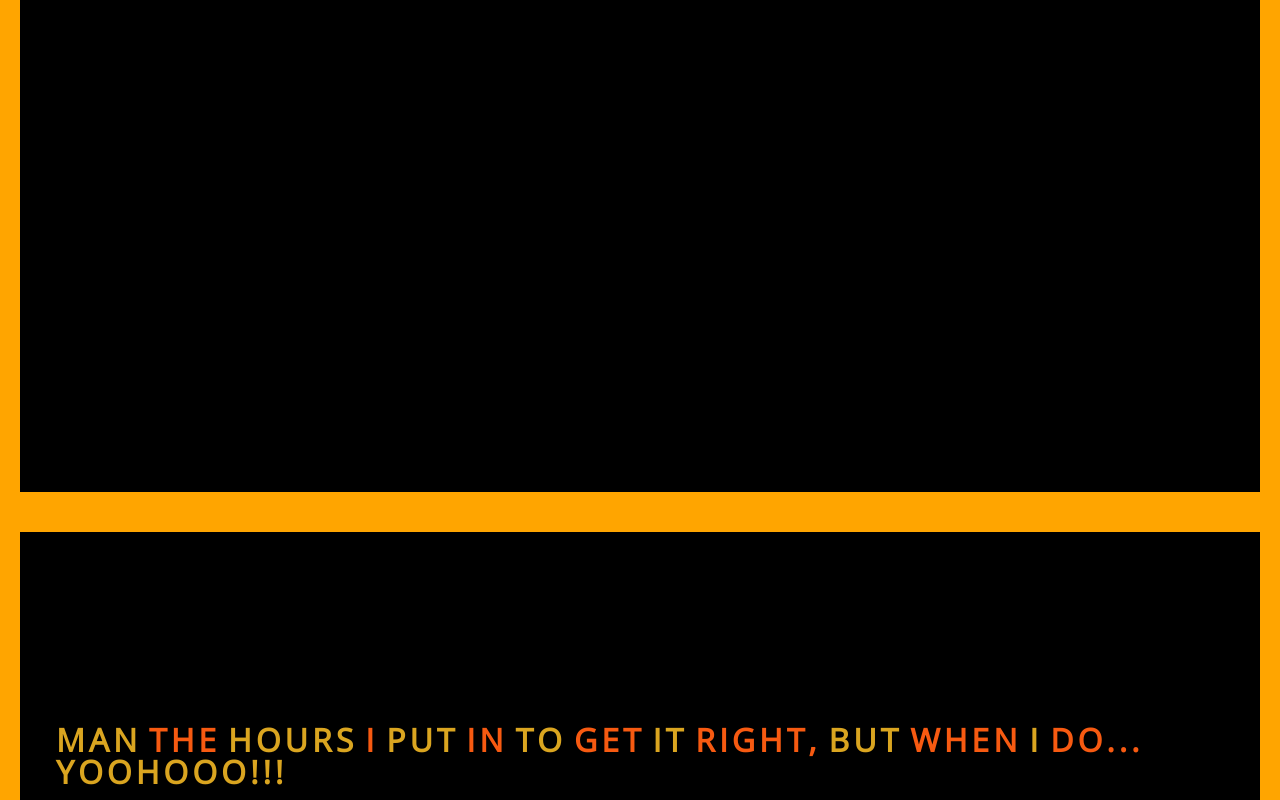
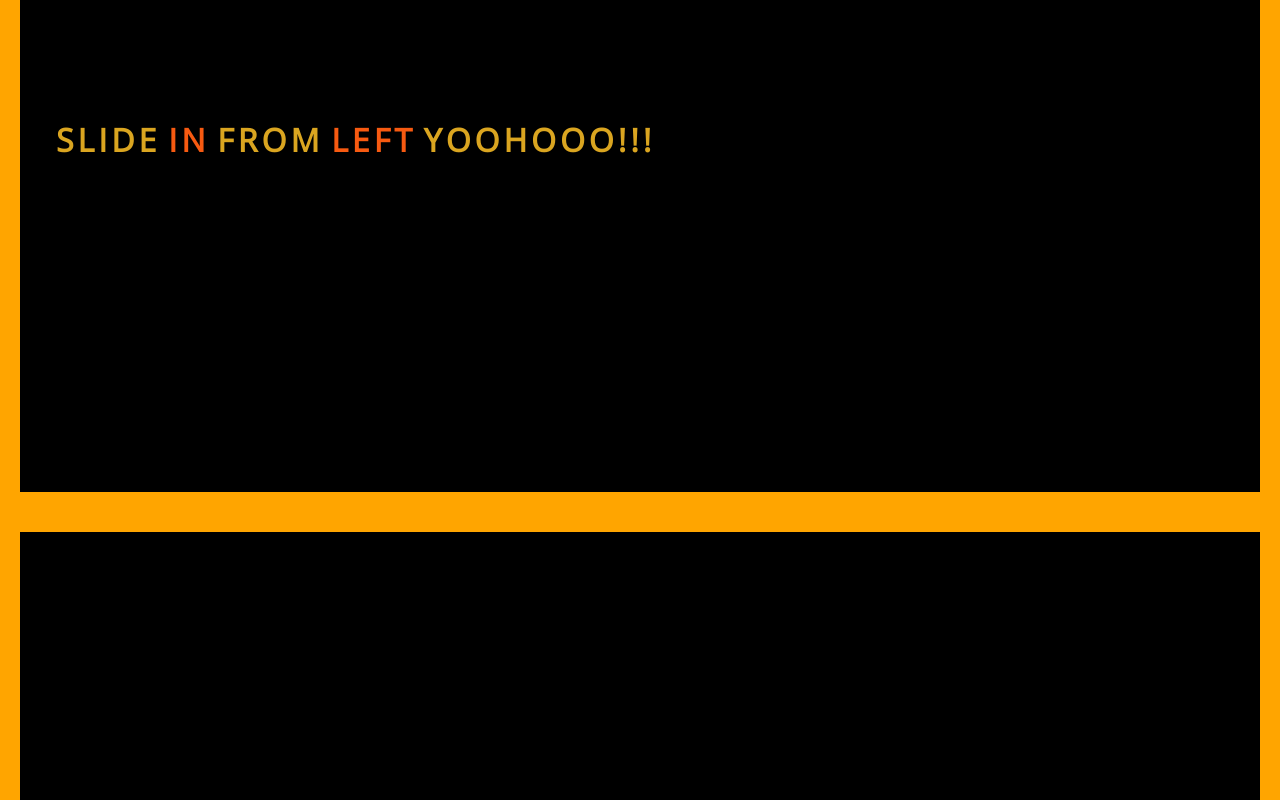
Before and after one commit to xxrobone/components_lib, a Next.js app: page /textefx in a window 1280 px wide. Shown: the part 2080-2880 px from the top of the page. Built offline with nearby package versions, Linux system fonts and the light colour scheme.

Commit message:
text style highlight

```diff
--- a/app/components/TextEffects/TextWordAnimation.js
+++ b/app/components/TextEffects/TextWordAnimation.js
@@ -1,8 +1,8 @@
 'use client';
 import React, { useRef, useState, useEffect } from 'react';
-import styles from './TextWordAnimation.module.scss';
+import './TextWordAnimation.scss';
 
-const TextWordAnimation = ({ text }) => {
+const TextWordAnimation = ({ text, animationStyle }) => {
   const [isIntersecting, setIsIntersecting] = useState(false);
   const ref = useRef();
   /* const letterRef = useRef(); */
@@ -22,18 +22,18 @@ const TextWordAnimation = ({ text }) => {
 
   useEffect(() => {
     if (isIntersecting) {
-      ref.current.classList.add(`${styles.animate}`);
-      ref.current.classList.remove(`${styles.stop}`);
+      ref.current.classList.add(`animate`);
+      ref.current.classList.remove(`stop`);
       ref.current.querySelectorAll('span').forEach((el, i) => {
-        el.classList.add(`${styles.animate}`);
-        el.classList.add(`${styles.fadeInRight}`);
-        el.classList.remove(`${styles.stop}`);
+        el.classList.add(`animate`);
+        el.classList.add(animationStyle);
+        el.classList.remove(`stop`);
         el.style.animationDelay = `${i * 200}ms`;
         el.style.display = 'inline-block';
       });
     } else {
-      ref.current.classList.remove(`${styles.animate}`);
-      ref.current.classList.add(`${styles.stop}`);
+      ref.current.classList.remove(`animate`);
+      ref.current.classList.add(`stop`);
       /*  ref.current.querySelectorAll('span').forEach((el) => {
         console.log(el);
         el.classList.remove(`${styles.animate}`);
@@ -43,13 +43,10 @@ const TextWordAnimation = ({ text }) => {
   }, [isIntersecting]);
 
   return (
-    <h2
-      ref={ref}
-      className={`${styles.textSplit} ${styles.fadeInRight} ${styles.stop}`}
-    >
+    <h2 ref={ref} className={`textSplit ${animationStyle} stop`}>
       {text.split(' ').map((word, idx) => {
         return (
-          <span key={idx} className={`${styles.stop}`}>
+          <span key={idx} className={`stop}`}>
             {word}
           </span>
         );
--- a/app/components/TextEffects/TextWordAnimation.module.scss
+++ b/app/components/TextEffects/TextWordAnimation.scss
@@ -5,8 +5,9 @@
     animation-duration: 1s;
     -webkit-animation-fill-mode: both;
     animation-fill-mode: both;
-    -webkit-animation-timing-function: cubic-bezier(0.175, 0.885, 0.32, 1.275);
-            animation-timing-function: cubic-bezier(0.175, 0.885, 0.32, 1.275);
+    /* -webkit-animation-timing-function: cubic-bezier(0.175, 0.885, 0.32, 1.275);
+            animation-timing-function: cubic-bezier(0.175, 0.885, 0.32, 1.275); */
+            animation-timing-function: cubic-bezier(0.075, 0.82, 0.165, 1);
 }
 
 .stop {
@@ -30,36 +31,41 @@
 
 /* Slide Animations */
 .slideInLeft {
-    -webkit-animation-name: slideInLeft;
-    animation-name: slideInLeft;
+    -webkit-animation-name: slideLeft;
+    animation-name: slideLeft;
+    /* -webkit-transform: translateX(50vw);
+    -ms-transform: translateX(50vw);
+        transform: translateX(50vw); */
+        opacity: 0;
 }
 
 .slideInLeft:nth-child(odd) {
-    -webkit-animation-name: slideInLeft;
-    animation-name: slideInLeft;
-	    -webkit-transform: translateX(100vw);
-    -ms-transform: translateX(100vw);
-        transform: translateX(100vw);
+    -webkit-animation-name: slideLeft;
+    animation-name: slideLeft;
 }
 
-@-webkit-keyframes slideInLeft {
+@-webkit-keyframes slideLeft {
     from {
-        -webkit-transform: translateX(-100vw);
-        transform: translateX(-100vw);
+        -webkit-transform: translateX(50vw);
+        transform: translateX(50vw);
+        opacity: 1;
 }
 to {
     -webkit-transform: translateX(0);
     transform: translateX(0);
+    opacity: 1;
 }}
 
-@keyframes slideInLeft {
+@keyframes slideLeft {
     from {
-        -webkit-transform: translateX(-100vw);
-        transform: translateX(-100vw);
+        -webkit-transform: translateX(50vw);
+        transform: translateX(50vw);
+        opacity: 1;
 }
 to {
     -webkit-transform: translateX(0);
     transform: translateX(0);
+    opacity: 1;
 }}
 /* ---------------------- */
 
@@ -70,8 +76,8 @@ to {
 @-webkit-keyframes fadeInRight {
     from {
     opacity: 0;
-    -webkit-transform: translateX(5rem);
-    transform: translateX(5rem);
+    -webkit-transform: translateX(-20rem);
+    transform: translateX(-20rem);
 }
 to {
     opacity: 1;
@@ -81,8 +87,8 @@ to {
 @keyframes fadeInRight {
     from {
     opacity: 0;
-    -webkit-transform: translateX(2.5rem);
-    transform: translateX(2.5rem);
+    -webkit-transform: translateX(-20rem);
+    transform: translateX(-20rem);
 }
 to {
     opacity: 1;
@@ -93,17 +99,17 @@ to {
 
 .highlightText:nth-child(odd){
     padding:0 10px;
-    background: -webkit-gradient(linear, left top, right top, color-stop(50%, #575757), color-stop(50%, transparent));
-    background: -o-linear-gradient(left, #575757 50%, transparent 50%);
-    background: linear-gradient(to right, #575757 50%, transparent 50%);
+    background: -webkit-gradient(linear, left top, right top, color-stop(50%, #11606e9a), color-stop(50%, transparent));
+    background: -o-linear-gradient(left, #088d999a 50%, transparent 50%);
+    background: linear-gradient(to right, #07878b9a 50%, transparent 50%);
     background-size: 200% 100%;
     background-position: right bottom;
-    -webkit-animation-name: hilight;
-    animation-name: hilight;
+    -webkit-animation-name: highlight;
+    animation-name: highlight;
 
 }
 
-@-webkit-keyframes hilight{
+@-webkit-keyframes highlight{
 0% {
 }
 100% {
@@ -112,7 +118,7 @@ to {
 
 }
 
-@keyframes hilight{
+@keyframes highlight{
 0% {
 }
 100% {
--- a/app/textefx/page.js
+++ b/app/textefx/page.js
@@ -40,10 +40,27 @@ const page = () => {
       </section>
   */}
       <section></section>
-      <section><TextWordAnimation text='Hello World! WE GOOD?!' /></section>
+      <section>
+        <TextWordAnimation
+          text='Hello World! WE GOOD?!'
+          animationStyle='fadeInRight'
+        />
+      </section>
       <section></section>
+      <section>
+        <TextWordAnimation
+          text='Slide in from left Yoohooo!!!'
+          animationStyle='slideInLeft'
+        />
+      </section>
       <section></section>
-      <section><TextWordAnimation text='Man the hours I put in to get it right, but when i do... Yoohooo!!!' /></section>
+      <section>
+        {' '}
+        <TextWordAnimation
+          text='Highlighting the text!!! A Bit longer what happends?'
+          animationStyle='highlightText'
+        />
+      </section>
     </div>
   );
 };
```
